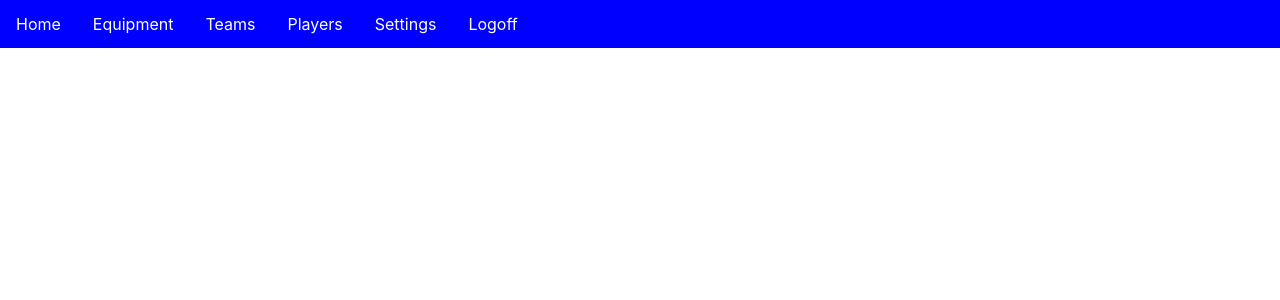
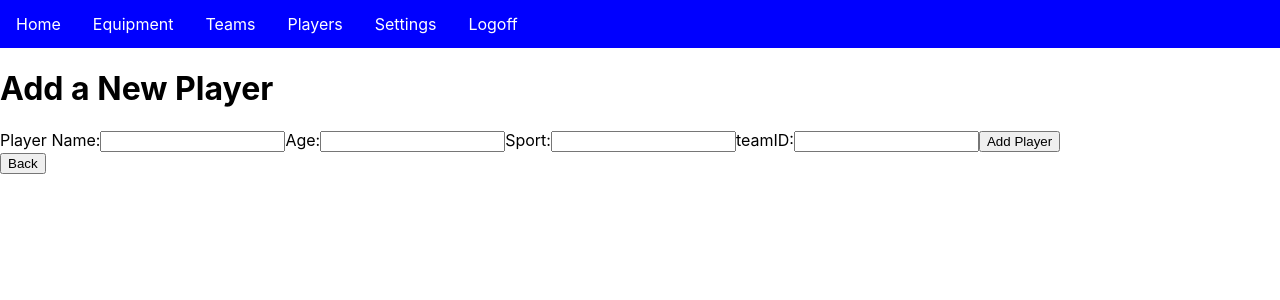
Before and after one commit to gsb02/IMSG_Capstone, a React (Create React App) app in the folder frontend/: page /addPlayer in a window 1280 px wide. Shown: the top 300 px of the page. Built offline with nearby package versions, Linux system fonts and the light colour scheme.

Commit message:
added "add player functionality"

```diff
--- a/frontend/src/App.js
+++ b/frontend/src/App.js
@@ -27,6 +27,7 @@ function App() {
           <Route path="/teams" element={<Teams/>}/>
           <Route path="/addTeam" element={<AddTeams/>}/>
           <Route path="/players" element={<Players/>} />
+          <Route path="/addPlayer" element={<AddPlayer/>}></Route>
         </Routes>
       </BrowserRouter>
     </div>
--- a/frontend/src/pages/addPlayer.jsx
+++ b/frontend/src/pages/addPlayer.jsx
@@ -1,5 +1,6 @@
 import React, { useState } from "react";
 import { useNavigate } from "react-router-dom";
+import axios from 'axios';
 import './players.css';
 
 const AddPlayer = ({ onAddPlayer }) => {
@@ -9,16 +10,18 @@ const AddPlayer = ({ onAddPlayer }) => {
             navigate(-1);
     }
 
-    const [name, setName] = useState('');
+    const [playerName, setPlayerName] = useState('');
     const [age, setAge] = useState('');
     const [sport, setSport] = useState('');
-    const handleSubmit = (e) => {
-        e.preventDefault();
-        onAddPlayer({name, age, sport});
-        setName('');
-        setAge('');
-        setSport('');
-        navigate('/players');
+    const [teamID, setTeamID] = useState('');
+    const handleSubmit = async (e) => {
+    e.preventDefault();
+    try {
+        await axios.post('http://localhost:3000/players', { playerName, teamID, age, grade:"SR", isCoach:0,jerseyNum:0 });
+        navigate('/players'); // Navigate after successful addition
+    } catch (error) {
+            console.error('There was an error adding the player:', error);
+    }
     }
 
     return (
@@ -28,7 +31,7 @@ const AddPlayer = ({ onAddPlayer }) => {
             <form onSubmit={handleSubmit}>
                 <label>
                     Player Name:
-                    <input type="text" value={name} onChange={(e) => setName(e.target.value)} required/>
+                    <input type="text" value={playerName} onChange={(e) => setPlayerName(e.target.value)} required/>
                 </label>
                 <label>
                     Age:
@@ -38,6 +41,10 @@ const AddPlayer = ({ onAddPlayer }) => {
                     Sport:
                     <input type="text" value={sport} onChange={(e) => setSport(e.target.value)} required/>
                 </label>
+                <label>
+                    teamID:
+                    <input type="number" value={teamID} onChange={(e) => setTeamID(e.target.value)} required/>
+                </label>
                 <button type="submit">Add Player</button>
             </form>
             <button onClick={handleBackClick}>Back</button>
--- a/frontend/src/pages/players.jsx
+++ b/frontend/src/pages/players.jsx
@@ -1,7 +1,8 @@
 import React, { useEffect, useState } from "react";
 import axios from "axios";
-import { useNavigate } from "react-router-dom";
+import { useNavigate, Link } from "react-router-dom";
 import './players.css';
+
 
 
 const Players = () => {
@@ -22,8 +23,20 @@ const Players = () => {
         fetchPlayers();
     }, []);
 
+const handleDelete = async (playerID) => {
+    try {
+        await axios.delete(`http://localhost:3000/players/player${playerID}`);
+        setPlayers(players.filter(player => player.playerID !== playerID));
+    } catch (error) {
+        console.error('There was an error deleting the player:', error);
+    }
+};
+
     return (
         <div style={{ display: "flex", justifyContent: "center", alignItems: "center", flexDirection: "column" }}>
+            <Link to="/addPlayer">
+                    <button style={{ width: '350px', height: '60px', fontSize: '20px', margin: '25px' }}>Add Player</button>
+            </Link>
             <h1 style={{textAlign: "center"}}>Player List</h1>
             <table style = {{ textAlign: "center",  backgroundColor: "white", borderStyle: "solid", margin: "5px", borderCollapse: "collapse"}}>
                 <tr>
@@ -55,7 +68,7 @@ const Players = () => {
                             <button>Edit</button>
                         </td>
                         <td  style={{ borderBottom: "1px solid black" }}>
-                            <button>Delete</button>
+                            <button onClick={() => handleDelete(player.playerID)}>Delete</button>
                         </td>
                     </tr>
                 ))}
--- a/frontend/src/pages/teams.jsx
+++ b/frontend/src/pages/teams.jsx
@@ -1,10 +1,29 @@
-import React from "react"
+import React, {useEffect, useState} from "react"
 import { Link } from 'react-router-dom';
+import axios from 'axios';
+
 const Teams = () => {
+    const [teams, setTeams] = useState([]);
+
+    useEffect(() => {
+        const fetchTeams = async () => {
+            try {
+                const response = await axios.get('http://localhost:3000/teams');
+                setTeams(response.data);
+                console.log(response.data);
+            } catch (error) {
+                console.error('There was an error fetching the players:', error);
+                console.log(error.toJSON());
+            }
+        };
+
+        fetchTeams();
+    }, []);
     return (
         <>
             <h1 style={{ textAlign: "center" }}>UMaine Sports Teams</h1>
             <div>
+
             </div>
             <div style={{ justifyContent: 'center', display: 'flex', marginTop: '350px' }}>
                 <Link to="/addTeam">
```
Also changed, not shown: 1 other file (tests, documents, lock files or other folders).
